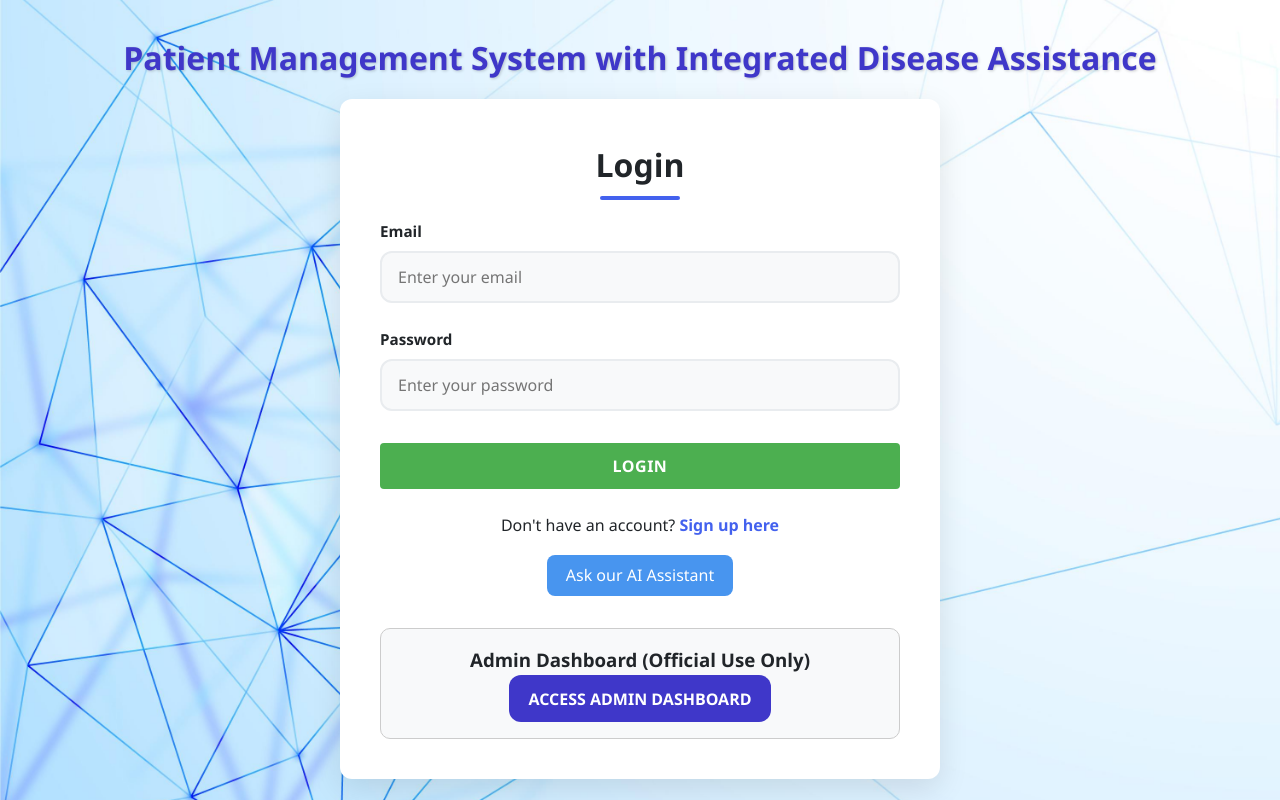
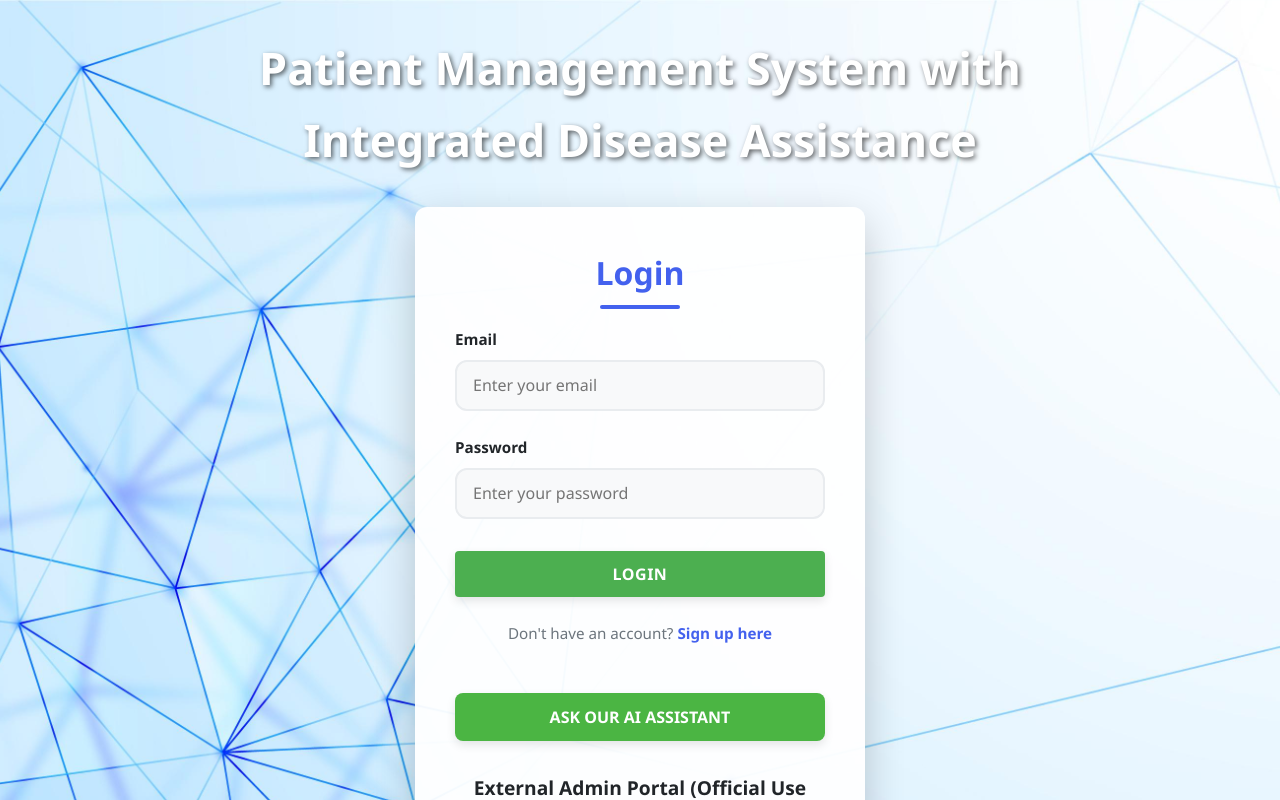
Before and after one commit to chirantan1/project1, a React (Create React App) app in the folder client/: page / in a window 1280 px wide. Shown: the top 800 px of the page. Built offline with nearby package versions, Linux system fonts and the light colour scheme.

Commit message:
holululu

```diff
--- a/client/src/components/Login.css
+++ b/client/src/components/Login.css
@@ -1,15 +1,23 @@
+/* Root Variables for Consistent Styling */
 :root {
-  --primary-color: #4361ee;
-  --primary-dark: #3a56d5;
-  --secondary-color: #3f37c9;
-  --accent-color: #4895ef;
-  --light-color: #f8f9fa;
-  --dark-color: #212529;
-  --success-color: #4bb543;
-  --error-color: #ff3333;
-  --border-radius: 12px;
-  --box-shadow: 0 10px 30px rgba(0, 0, 0, 0.1);
-  --transition: all 0.3s ease;
+  --primary-color: #4361ee; /* A vibrant blue */
+  --primary-dark: #3a56d5;  /* Darker blue for hover states */
+  --secondary-color: #3f37c9; /* A slightly darker blue/purple */
+  --accent-color: #4895ef;   /* Lighter blue for accents */
+  --light-bg-color: #f0f2f5; /* Light grey background */
+  --white-color: #ffffff;
+  --dark-text-color: #212529; /* Dark grey for text */
+  --medium-text-color: #6c757d; /* Medium grey for secondary text */
+  --success-color: #28a745;  /* Green for success messages/buttons */
+  --success-dark: #218838;   /* Darker green for hover */
+  --error-color: #dc3545;    /* Red for error messages */
+  --error-light-bg: #f8d7da; /* Light red background for errors */
+  --border-radius-sm: 8px;
+  --border-radius-md: 12px;
+  --box-shadow-light: 0 5px 15px rgba(0, 0, 0, 0.1);
+  --box-shadow-medium: 0 10px 30px rgba(0, 0, 0, 0.15);
+  --box-shadow-strong: 0 15px 40px rgba(0, 0, 0, 0.2);
+  --transition-speed: 0.3s;
 }
 
 /* Reset and base styles */
@@ -17,40 +25,44 @@
   margin: 0;
   padding: 0;
   box-sizing: border-box;
-  font-family: 'Segoe UI', Tahoma, Geneva, Verdana, sans-serif;
+  font-family: 'Inter', sans-serif; /* Using Inter for consistent font */
 }
 
 /* Page layout */
 .login-page {
-  background-color: var(--light-color);
+  /* Using the inline style in Login.js for background image, but keeping a fallback */
+  background-color: var(--light-bg-color);
   min-height: 100vh;
   display: flex;
-  align-items: center;
-  justify-content: center;
+  flex-direction: column; /* Stack elements vertically */
+  align-items: center;    /* Center horizontally */
+  justify-content: center; /* Center vertically */
   padding: 2rem;
+  box-sizing: border-box;
+  color: var(--dark-text-color); /* Default text color */
 }
 
-.login-container {
-  max-width: 600px;
-  width: 100%;
-  background: white;
-  padding: 2.5rem;
-  border-radius: var(--border-radius);
-  box-shadow: var(--box-shadow);
+/* Main Heading (Page Title) */
+.main-heading {
+  font-size: 2.8em;
+  font-weight: 800;
+  margin-bottom: 2rem;
   text-align: center;
-  animation: fadeIn 0.6s ease-out;
+  max-width: 900px; /* Max width for better readability */
+  color: var(--white-color); /* Adjusted for the background image, assuming text should be white */
+  text-shadow: 2px 2px 5px rgba(0, 0, 0, 0.6); /* Stronger text shadow for readability */
+  animation: fadeInScale 1s ease-out; /* Animation */
 }
 
 /* Animations */
+@keyframes fadeInScale {
+  from { opacity: 0; transform: translateY(-50px) scale(0.9); }
+  to { opacity: 1; transform: translateY(0) scale(1); }
+}
+
 @keyframes fadeIn {
-  from {
-    opacity: 0;
-    transform: translateY(20px);
-  }
-  to {
-    opacity: 1;
-    transform: translateY(0);
-  }
+  from { opacity: 0; transform: translateY(20px); }
+  to { opacity: 1; transform: translateY(0); }
 }
 
 @keyframes shake {
@@ -80,16 +92,22 @@
   }
 }
 
-/* Headings */
-.main-heading {
-  font-size: 2rem;
-  margin-bottom: 1rem;
-  color: var(--secondary-color);
-  text-shadow: 1px 1px 3px rgba(0, 0, 0, 0.2);
+/* Login Form Container */
+.login-container {
+  background-color: rgba(255, 255, 255, 0.95); /* Slightly transparent white background */
+  padding: 2.5rem;
+  border-radius: var(--border-radius-md);
+  box-shadow: var(--box-shadow-strong); /* Stronger shadow for the main container */
+  width: 100%;
+  max-width: 450px; /* Constrain width for better form presentation */
+  box-sizing: border-box;
+  text-align: center;
+  animation: fadeIn 0.7s ease-out; /* Animation for the form container */
+  color: var(--dark-text-color); /* Dark text for form content */
 }
 
 .login-container h2 {
-  color: var(--dark-color);
+  color: var(--primary-color); /* Primary blue for form heading */
   margin-bottom: 1.8rem;
   font-size: 2rem;
   font-weight: 700;
@@ -108,7 +126,7 @@
   border-radius: 2px;
 }
 
-/* Form */
+/* Form Styling */
 .login-form {
   display: flex;
   flex-direction: column;
@@ -124,212 +142,273 @@
 
 .form-group label {
   font-weight: 600;
-  color: var(--dark-color);
+  color: var(--dark-text-color);
   font-size: 0.95rem;
 }
 
 .form-group input {
   padding: 0.8rem 1rem;
-  border: 2px solid #e9ecef;
-  border-radius: var(--border-radius);
+  border: 2px solid #e9ecef; /* Lighter border */
+  border-radius: var(--border-radius-sm);
   font-size: 1rem;
-  background-color: #f8f9fa;
-  transition: var(--transition);
+  background-color: var(--light-bg-color); /* Light background for inputs */
+  transition: all var(--transition-speed) ease;
 }
 
 .form-group input:focus {
   outline: none;
   border-color: var(--primary-color);
   box-shadow: 0 0 0 3px rgba(67, 97, 238, 0.2);
-  background-color: white;
+  background-color: var(--white-color);
 }
 
-/* Buttons */
+/* --- Buttons --- */
+/* Base button styles */
 .submit-btn,
-.admin-btn,
-.verify-btn,
-.close-btn {
+.feature-btn { /* Consolidated main buttons */
   padding: 0.8rem 1.2rem;
   border: none;
-  border-radius: var(--border-radius);
+  border-radius: var(--border-radius-sm); /* Slightly less rounded than container */
   font-size: 1rem;
   font-weight: bold;
   cursor: pointer;
-  transition: var(--transition);
+  transition: all var(--transition-speed) ease;
   text-transform: uppercase;
+  margin-top: 1rem; /* Default margin for buttons */
+  box-shadow: 0 4px 10px rgba(0, 0, 0, 0.1);
+  width: 100%; /* Make feature buttons full width */
 }
 
 .submit-btn {
   background-color: var(--primary-color);
-  color: white;
+  color: var(--white-color);
 }
-.submit-btn:hover {
+.submit-btn:hover:not(:disabled) {
   background-color: var(--primary-dark);
   transform: translateY(-2px);
-  box-shadow: 0 5px 15px rgba(67, 97, 238, 0.3);
+  box-shadow: 0 6px 15px rgba(67, 97, 238, 0.3);
 }
 .submit-btn:disabled {
   background-color: #cccccc;
   cursor: not-allowed;
   transform: none;
   box-shadow: none;
+  opacity: 0.8;
 }
 
-.admin-btn {
-  background-color: var(--secondary-color);
-  color: white;
+.ai-assistant-btn {
+  background-color: var(--success-color); /* Green for AI assistant */
+  color: var(--white-color);
 }
-.admin-btn:hover {
-  background-color: #3641a7;
+.ai-assistant-btn:hover {
+  background-color: var(--success-dark);
+  transform: translateY(-1px);
 }
 
-.verify-btn {
-  background-color: var(--success-color);
-  color: white;
+.admin-access-trigger-btn {
+  background-color: var(--secondary-color); /* Dark blue/purple for admin access */
+  color: var(--white-color);
 }
-.verify-btn:hover {
-  background-color: #3da03d;
+.admin-access-trigger-btn:hover {
+  background-color: #3641a7;
+  transform: translateY(-1px);
 }
 
-.close-btn {
-  background-color: #cccccc;
-  color: #333;
+/* Modal action buttons (inside modal) */
+.modal-action-btn {
+  padding: 0.7rem 1rem;
+  border-radius: var(--border-radius-sm);
+  font-weight: 600;
+  cursor: pointer;
+  transition: all var(--transition-speed) ease;
+  margin: 5px; /* Spacing between modal buttons */
+  width: calc(50% - 10px); /* Two buttons side-by-side */
 }
-.close-btn:hover {
-  background-color: #bbb;
+
+.modal-action-btn.primary-btn { /* Specificity for primary button in modal */
+  background-color: var(--primary-color);
+  color: var(--white-color);
+  border: none;
 }
+.modal-action-btn.primary-btn:hover {
+  background-color: var(--primary-dark);
+}
+
+.modal-action-btn.secondary-btn { /* Specificity for secondary button in modal */
+  background-color: var(--light-bg-color);
+  color: var(--dark-text-color);
+  border: 1px solid #ced4da;
+}
+.modal-action-btn.secondary-btn:hover {
+  background-color: #e2e6ea;
+}
+
 
 /* Error Message */
 .error-text {
   color: var(--error-color);
-  background-color: rgba(255, 51, 51, 0.1);
+  background-color: var(--error-light-bg);
   padding: 0.8rem 1rem;
-  border-radius: var(--border-radius);
+  border-radius: var(--border-radius-sm);
   margin-top: 1rem;
   text-align: center;
   border-left: 4px solid var(--error-color);
   animation: shake 0.5s ease-in-out;
-}
-
-/* Admin Access */
-.admin-access {
-  margin-top: 2rem;
-  padding: 1rem;
-  background-color: var(--light-color);
-  border-radius: 10px;
-  border: 1px solid #ccc;
-  text-align: center;
-}
-
-.admin-access input {
-  padding: 0.6rem;
-  margin-top: 1rem;
-  border-radius: 6px;
-  border: 1px solid #ccc;
-  width: 80%;
-}
-
-/* OTP Modal */
-.otp-modal {
-  margin-top: 1rem;
-  background-color: white;
-  border: 2px solid var(--primary-color);
-  border-radius: 10px;
-  padding: 1.2rem;
-  display: inline-block;
-  animation: fadeIn 0.3s ease-out;
+  font-size: 0.95rem;
 }
 
 /* Register Link */
 .register-link {
   text-align: center;
   margin-top: 1.5rem;
-  color: var(--dark-color);
+  color: var(--medium-text-color);
+  font-size: 0.95rem;
 }
 
 .register-link a {
   color: var(--primary-color);
   text-decoration: none;
   font-weight: 600;
+  transition: all var(--transition-speed) ease;
 }
 .register-link a:hover {
-  color: var(--secondary-color);
+  color: var(--primary-dark);
   text-decoration: underline;
 }
 
-/* Admin Verification Overlay */
+/* Feature Sections (for AI Assistant, Admin) */
+.feature-section {
+  margin-top: 2rem;
+  width: 100%;
+}
+
+.feature-section h3 {
+  font-size: 1.2em;
+  color: var(--dark-text-color);
+  margin-bottom: 15px;
+  font-weight: 600;
+}
+
+/* Modal Overlays */
+.modal-overlay {
+  position: fixed;
+  top: 0;
+  left: 0;
+  width: 100vw;
+  height: 100vh;
+  background: rgba(0, 0, 0, 0.6); /* Darker semi-transparent background */
+  display: flex;
+  justify-content: center;
+  align-items: center;
+  z-index: 1000; /* Ensure it's on top of other content */
+  animation: fadeInOverlay 0.3s ease-out;
+}
+
+.modal-content {
+  background-color: var(--white-color);
+  padding: 30px;
+  border-radius: var(--border-radius-md);
+  box-shadow: var(--box-shadow-medium);
+  width: 90%;
+  max-width: 400px;
+  text-align: center;
+  animation: fadeIn 0.3s ease-out; /* Reusing fadeIn for modal appearance */
+  color: var(--dark-text-color);
+}
+
+.modal-content h4 {
+  color: var(--primary-color);
+  margin-bottom: 20px;
+  font-size: 1.5em;
+}
+
+.modal-content input[type="password"] {
+  width: calc(100% - 20px); /* Adjust for padding */
+  padding: 12px 10px;
+  margin-bottom: 20px;
+  border: 1px solid #ced4da;
+  border-radius: var(--border-radius-sm);
+  font-size: 1em;
+  box-sizing: border-box;
+}
+
+/* Loading Animation Overlay */
 .animation-overlay {
   position: fixed;
   top: 0;
   left: 0;
   width: 100vw;
   height: 100vh;
-  backdrop-filter: blur(10px);
-  background: rgba(0, 0, 0, 0.45);
+  backdrop-filter: blur(8px); /* Subtle blur effect */
+  background: rgba(0, 0, 0, 0.75); /* More opaque background for loading */
   z-index: 9999;
   display: flex;
   flex-direction: column;
   justify-content: center;
   align-items: center;
+  color: var(--white-color);
+  font-size: 1.2em;
   animation: fadeInOverlay 0.4s ease-in-out forwards;
-  color: white;
-  text-align: center;
 }
 
 .loader-circle {
-  width: 80px;
-  height: 80px;
-  border: 6px solid transparent;
-  border-top: 6px solid #00d4ff;
+  width: 70px; /* Larger loader */
+  height: 70px;
+  border: 6px solid rgba(255, 255, 255, 0.3);
+  border-top: 6px solid var(--accent-color); /* Accent color for the spinner */
   border-radius: 50%;
   animation: spin 1.2s linear infinite, glowPulse 2s ease-in-out infinite;
   margin-bottom: 20px;
 }
 
-/* Overlay text */
 .animation-overlay p {
   font-size: 1.2rem;
   font-weight: 500;
-  text-shadow: 0 0 5px rgba(0, 212, 255, 0.7);
+  text-shadow: 0 0 8px rgba(0, 212, 255, 0.7); /* Stronger glow for text */
 }
 
-/* Responsive */
+/* Responsive Adjustments */
 @media (max-width: 768px) {
+  .main-heading {
+    font-size: 2.2em;
+    margin-bottom: 1.5rem;
+  }
   .login-container {
-    margin: 1rem;
-    padding: 1.5rem;
+    padding: 2rem;
+    margin-top: 1.5rem;
+  }
+  .login-container h2 {
+    font-size: 1.8em;
+  }
+  .feature-section {
+    margin-top: 1.5rem;
   }
 }
 
 @media (max-width: 480px) {
+  .login-page {
+    padding: 1rem;
+    justify-content: flex-start; /* Align to top on small screens */
+  }
+  .main-heading {
+    font-size: 1.6em;
+    margin-top: 1rem;
+  }
   .login-container {
-    padding: 1.2rem;
+    padding: 1.5rem;
   }
-
   .login-container h2 {
-    font-size: 1.5rem;
+    font-size: 1.6em;
   }
-
-  .submit-btn {
-    padding: 0.8rem;
+  .submit-btn, .feature-btn {
+    padding: 10px;
+    font-size: 0.9em;
+  }
+  .modal-content {
+    padding: 20px;
+  }
+  .modal-action-btn {
+    width: 100%; /* Stack buttons on small screens */
+    margin: 5px 0;
   }
 }
-.chatbot-access {
-  margin-top: 1rem;
-  text-align: center;
-}
-
-.chatbot-btn {
-  background-color: #4895ef;
-  color: white;
-  padding: 0.6rem 1.2rem;
-  font-size: 1rem;
-  border: none;
-  border-radius: 8px;
-  cursor: pointer;
-  transition: background-color 0.3s ease;
-}
-
-.chatbot-btn:hover {
-  background-color: #3f37c9;
-}
--- a/client/src/components/Login.js
+++ b/client/src/components/Login.js
@@ -2,70 +2,100 @@ import React, { useState } from "react";
 import axios from "axios";
 import { useNavigate, Link } from "react-router-dom";
 import "./Login.css";
-import loginBg from "../asset/signup.jpg"; // ✅ Adjust the path if needed
+import loginBg from "../asset/signup.jpg"; // Path to your background image
 
 const Login = () => {
+  // State for managing login form data (email and password)
   const [formData, setFormData] = useState({ email: "", password: "" });
+  // State for displaying general login errors
   const [error, setError] = useState("");
+  // State for managing loading status during API calls
   const [loading, setLoading] = useState(false);
-  const [showAdminInput, setShowAdminInput] = useState(false);
-  const [adminPass, setAdminPass] = useState("");
-  const [adminError, setAdminError] = useState("");
-  const [showAnimation, setShowAnimation] = useState(false);
 
+  // States for the external admin portal access
+  const [showExternalAdminPasswordModal, setShowExternalAdminPasswordModal] = useState(false);
+  const [externalAdminPassword, setExternalAdminPassword] = useState("");
+  const [externalAdminPasswordError, setExternalAdminPasswordError] = useState("");
+  const [showExternalAdminAnimation, setShowExternalAdminAnimation] = useState(false);
+
+  // Hook for programmatic navigation
   const navigate = useNavigate();
 
-  const handleChange = (e) =>
+  // Handles changes in form input fields and updates the formData state
+  const handleChange = (e) => {
+    // Clear general error message when user starts typing
+    setError("");
     setFormData({ ...formData, [e.target.name]: e.target.value });
+  };
 
+  // Handles the main login form submission
   const handleSubmit = async (e) => {
-    e.preventDefault();
-    setError("");
-    setLoading(true);
+    e.preventDefault(); // Prevent default browser form submission
+    setError(""); // Clear previous errors
+    setLoading(true); // Set loading state to true
 
     try {
+      // Make the POST request to the backend login API endpoint
       const res = await axios.post(
         "https://project1-backend-d55g.onrender.com/api/auth/login",
         formData
       );
 
-      const { token, role } = res.data;
+      const { token, user } = res.data; // Assuming backend sends user object with role
+
+      // Store the JWT token if received
       if (token) {
         localStorage.setItem("token", token);
       }
 
-      if (role === "doctor") {
+      // Redirect based on the user's role
+      if (user?.role === "doctor") {
         navigate("/doctor-dashboard");
-      } else if (role === "patient") {
+      } else if (user?.role === "patient") {
         navigate("/patient-dashboard");
+      } else if (user?.role === "admin") {
+        // Redirect to an internal admin dashboard for the main application's admin role
+        navigate("/admin-dashboard");
       } else {
-        setError("Unknown user role");
+        // Fallback for unexpected roles
+        setError("Login successful, but user role is unknown. Please contact support.");
       }
 
+      // Reset form fields after successful login
       setFormData({ email: "", password: "" });
     } catch (err) {
+      // Handle login errors from the API or network
+      console.error("Login error:", err.response?.data || err);
       setError(
         err.response?.data?.message
           ? "Login failed: " + err.response.data.message
           : "Login failed: " + err.message
       );
     } finally {
-      setLoading(false);
+      setLoading(false); // Reset loading state
     }
   };
 
-  const handleAdminSubmit = () => {
-    if (adminPass === "admin") {
-      setShowAnimation(true);
+  // Handles the submission for the separate external admin portal access
+  const handleExternalAdminSubmit = () => {
+    setExternalAdminPasswordError(""); // Clear previous admin errors
+
+    // Hardcoded password check for the external admin portal
+    // It's recommended to use environment variables for sensitive data like passwords.
+    // process.env.REACT_APP_EXTERNAL_ADMIN_PASSWORD should be set in your hosting environment.
+    if (externalAdminPassword === (process.env.REACT_APP_EXTERNAL_ADMIN_PASSWORD || "admin")) {
+      setShowExternalAdminAnimation(true); // Show animation
       setTimeout(() => {
+        // Open the external admin dashboard in a new tab
         window.open("https://admin-1-5zv8.onrender.com", "_blank");
-        setShowAdminInput(false);
-        setAdminPass("");
-        setShowAnimation(false);
-        setAdminError("");
-      }, 3000);
+        // Reset states after redirection
+        setShowExternalAdminPasswordModal(false);
+        setExternalAdminPassword("");
+        setShowExternalAdminAnimation(false);
+        setExternalAdminPasswordError("");
+      }, 3000); // Simulate loading for 3 seconds
     } else {
-      setAdminError("Incorrect password. Try again.");
+      setExternalAdminPasswordError("Incorrect password. Please try again."); // Display error
     }
   };
 
@@ -76,12 +106,13 @@ const Login = () => {
         backgroundImage: `url(${loginBg})`,
         backgroundSize: "cover",
         backgroundPosition: "center",
-        minHeight: "100vh",
+        minHeight: "100vh", // Ensure full viewport height
         display: "flex",
         flexDirection: "column",
         alignItems: "center",
-        justifyContent: "flex-start",
+        justifyContent: "flex-start", // Align items to the top
         padding: "2rem",
+        boxSizing: "border-box", // Include padding in element's total width and height
       }}
     >
       <h1 className="main-heading">
@@ -91,7 +122,7 @@ const Login = () => {
       <div className="login-container">
         <h2>Login</h2>
 
-        <form onSubmit={handleSubmit} className="login-form">
+        <form onSubmit={handleSubmit} className="login-form" noValidate> {/* Added noValidate */}
           <div className="form-group">
             <label htmlFor="email">Email</label>
             <input
@@ -102,6 +133,8 @@ const Login = () => {
               required
               value={formData.email}
               onChange={handleChange}
+              aria-label="Email Address"
+              autoComplete="email"
             />
           </div>
 
@@ -115,69 +148,91 @@ const Login = () => {
               required
               value={formData.password}
               onChange={handleChange}
+              aria-label="Password"
+              autoComplete="current-password"
             />
           </div>
 
-          <button type="submit" className="submit-btn" disabled={loading}>
+          <button type="submit" className="submit-btn" disabled={loading} aria-label={loading ? "Logging in..." : "Login"}>
             {loading ? "Logging in..." : "Login"}
           </button>
         </form>
 
-        {error && <p className="error-text">{error}</p>}
+        {error && <p className="error-text" role="alert">{error}</p>}
 
         <p className="register-link">
           Don't have an account? <Link to="/signup">Sign up here</Link>
         </p>
 
-        {/* ✅ AI Assistant Button */}
-        <div className="chatbot-access">
+        {/* AI Assistant Button */}
+        <div className="feature-section">
           <button
-            className="chatbot-btn"
-            onClick={() =>
-              window.open("https://disease-assistance-web.onrender.com", "_blank")
-            }
+            className="feature-btn ai-assistant-btn"
+            onClick={() => window.open("https://disease-assistance-web.onrender.com", "_blank")}
+            aria-label="Ask our AI Assistant"
           >
             Ask our AI Assistant
           </button>
         </div>
 
-        <div className="admin-access">
-          <h3>Admin Dashboard (Official Use Only)</h3>
-          <button className="admin-btn" onClick={() => setShowAdminInput(true)}>
+        {/* External Admin Portal Access Section */}
+        <div className="feature-section admin-access-section">
+          <h3>External Admin Portal (Official Use Only)</h3>
+          <button
+            className="feature-btn admin-access-trigger-btn"
+            onClick={() => setShowExternalAdminPasswordModal(true)}
+            aria-label="Access External Admin Dashboard"
+          >
             Access Admin Dashboard
           </button>
 
-          {showAdminInput && (
-            <div className="otp-modal">
-              <h4>Admin Access</h4>
+          {/* Admin Password Input Modal/Overlay */}
+          {showExternalAdminPasswordModal && (
+            <div className="modal-overlay"> {/* Reused modal-overlay class */}
+              <div className="modal-content" onClick={e => e.stopPropagation()}> {/* Reused modal-content class */}
+                <h4>Admin Access Verification</h4>
                 <input
                   type="password"
-                value={adminPass}
+                  value={externalAdminPassword}
                   placeholder="Enter admin password"
-                onChange={(e) => setAdminPass(e.target.value)}
+                  onChange={(e) => setExternalAdminPassword(e.target.value)}
+                  aria-label="Admin Password"
                 />
-              <button className="verify-btn" onClick={handleAdminSubmit}>
-                Verify
+                <button
+                  className="modal-action-btn primary-btn"
+                  onClick={handleExternalAdminSubmit}
+                  disabled={showExternalAdminAnimation}
+                  aria-label={showExternalAdminAnimation ? "Verifying..." : "Verify Admin Password"}
+                >
+                  {showExternalAdminAnimation ? "Verifying..." : "Verify"}
                 </button>
-              {adminError && <p className="error-text">{adminError}</p>}
+                {externalAdminPasswordError && <p className="error-text" role="alert">{externalAdminPasswordError}</p>}
                 <button
-                className="close-btn"
-                onClick={() => setShowAdminInput(false)}
+                  className="modal-action-btn secondary-btn"
+                  onClick={() => {
+                    setShowExternalAdminPasswordModal(false);
+                    setExternalAdminPassword("");
+                    setExternalAdminPasswordError("");
+                    setShowExternalAdminAnimation(false);
+                  }}
+                  aria-label="Cancel Admin Access"
                 >
                   Cancel
                 </button>
               </div>
+            </div>
           )}
         </div>
-      </div>
 
-      {showAnimation && (
+        {/* Admin Access Animation Overlay */}
+        {showExternalAdminAnimation && (
           <div className="animation-overlay">
             <div className="loader-circle"></div>
             <p>Verifying Admin Access...</p>
           </div>
         )}
       </div>
+    </div>
   );
 };
 
```
Lines whose indentation alone changed are shown as unchanged.
